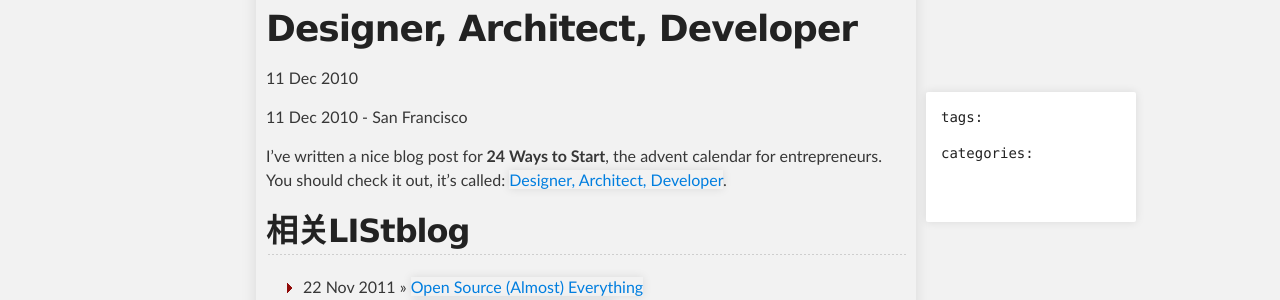
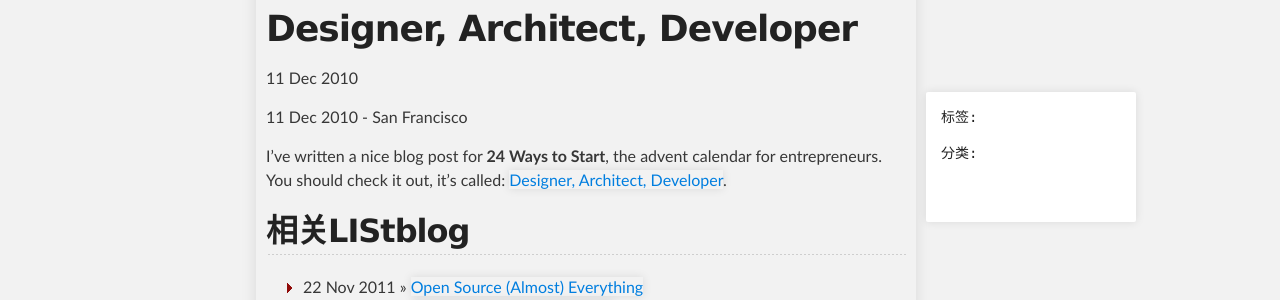
Before and after one commit to tonlog/tonlog.github.io, a Jekyll site: the page built from _posts/2010-12-11-designer-architect-developer.md, in a window 1280 px wide. Shown: the part 334-634 px from the top of the page. Built offline with Jekyll 4.4.1, drawn with Linux system fonts in a browser that asks for light colours; Markdown is read by kramdown in place of the engine named in the settings; comment, search, counter and statistics services are not loaded; some of the changed lines change nothing that is shown.

Commit message:
Update post.html

```diff
--- a/_layouts/post.html
+++ b/_layouts/post.html
@@ -3,13 +3,13 @@ layout: default
 ---
 <navig>
 </ul>
-tags:
+标签:
 <ul class="posts">
 {% for tag in page.tags limit:3 %}
 <li><a href="/tag.html#{{tag}}">{{ tag }}</a></li>
 {% endfor %}
 </ul>
-categories:
+分类:
 <ul class="posts">{% for cat in page.categories limit:3 %}
 <li>{{ cat }}</li>
 {% endfor %}
```
